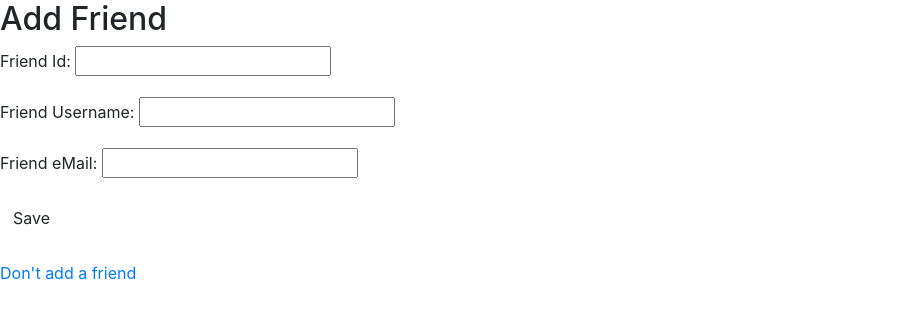
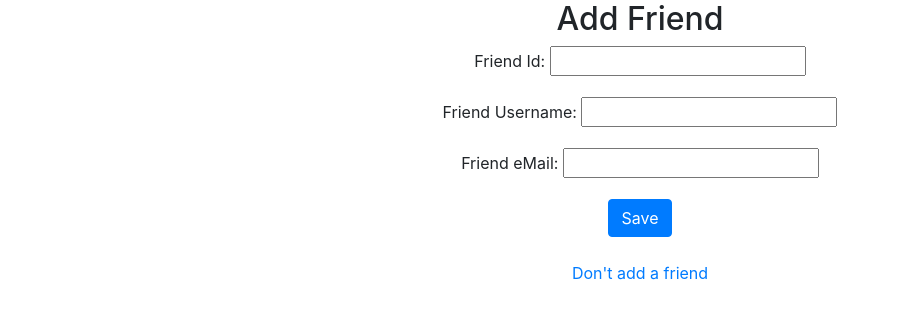
Before and after one commit to MaxPrinz/UniChat, a Django app: page /uniChat/addfriend in a window 1280 px wide. Shown: the part 103-422 px from the top of the page, without its empty margins (0-899 px from the left). Run offline with Django 3.2, Linux system fonts and the light colour scheme; the visitor is signed in with stand-in values (Sample User, id 1).

Commit message:
adapted html of addfriend and creategroup

```diff
--- a/UniChatProject/UniChatApp/templates/addfriend.html
+++ b/UniChatProject/UniChatApp/templates/addfriend.html
@@ -1,17 +1,19 @@
 {% extends 'base.html' %}
 {% block content %}
+
+<div class="container" align="center">
     <h2>Add Friend</h2>
 
     {% if errorMessage %}
-        {{ errorMessage}} <br />
+    {{ errorMessage}} <br/>
     {% endif %}
 
     <form method="POST" class="post-form">{% csrf_token %}
         {{ form.as_p }}
-        <button type="submit" class="save btn btn-default">Save</button>
+        <button type="submit" class="btn btn-primary">Save</button>
     </form>
 
-    <br />
-    <a href="{% url 'index' %}">Don't add a friend</a> <br />
-
+    <br/>
+    <a href="{% url 'index' %}">Don't add a friend</a> <br/>
+</div>
 {% endblock %}
```
Also changed, not shown: UniChatProject/UniChatApp/templates/creategroup.html (+5 -2 lines).
